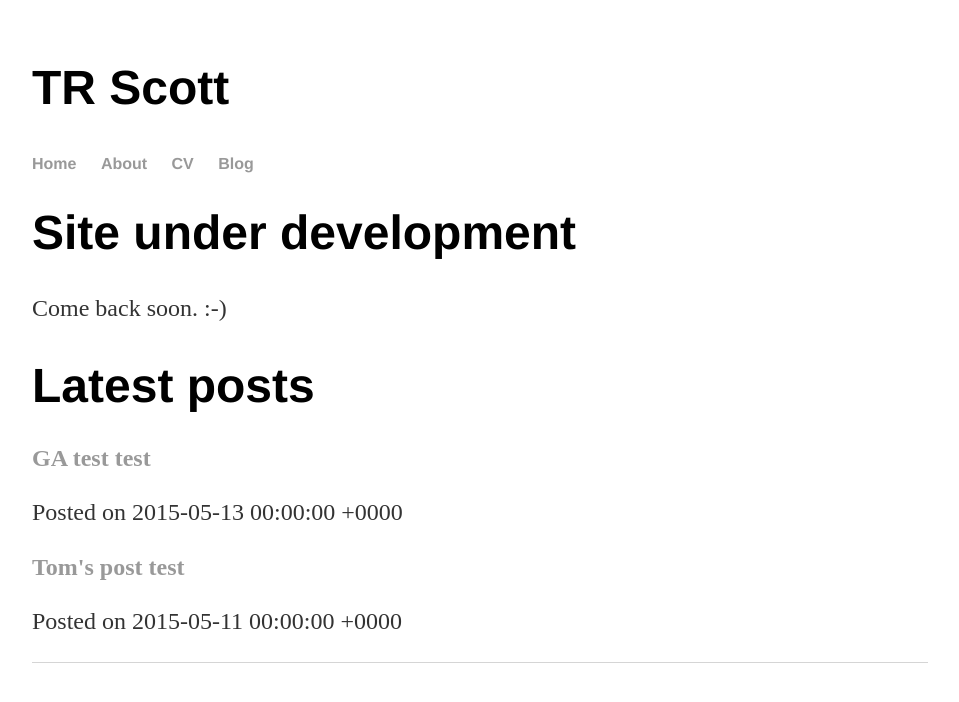
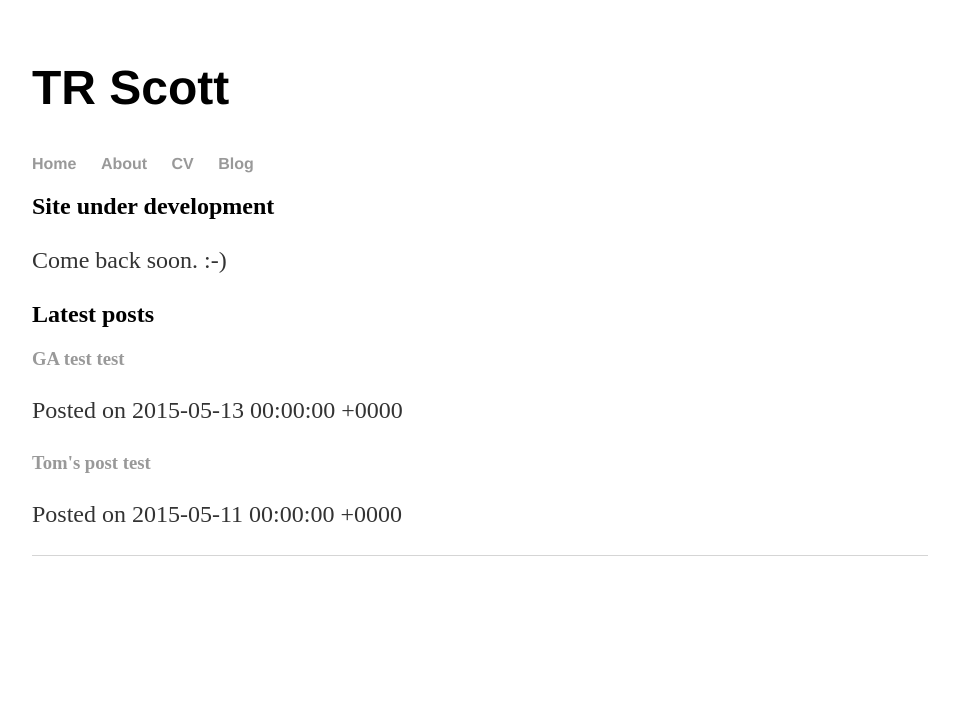
Before and after one commit to tscott-dot/scottie1989.github.io, a Jekyll site: the page built from index.html, in a window 1280 px wide. Shown: the top 702 px of the page, without its empty margins (160-1119 px from the left). Built offline with Jekyll 4.4.1, drawn with Linux system fonts in a browser that asks for light colours.

Commit message:
Update index.html

```diff
--- a/index.html
+++ b/index.html
@@ -4,18 +4,18 @@ title: TR Scott
 ---
 <!-- /.blurb -->
 <div class="blurb">
-        	<h1>Site under development</h1>
+        	<h2>Site under development</h2>
         	<p>Come back soon. :-)</p>
 </div>
 <!-- Post feed -->
-<h1>Latest posts</h1>
+<h2>Latest posts</h2>
 <div class="hfeed">
 
 {% for post in site.posts %}
     <article class="hentry entry">
-        <h2 class="entry-title">
+        <h3 class="entry-title">
             <a href="{{ post.url }}" rel="bookmark">{{ post.title }}</a>
-        </h2>
+        </h3>
         <p>Posted on <span class="published">{{ post.date }}</span></p>
     </article>
 {% endfor %}
```
